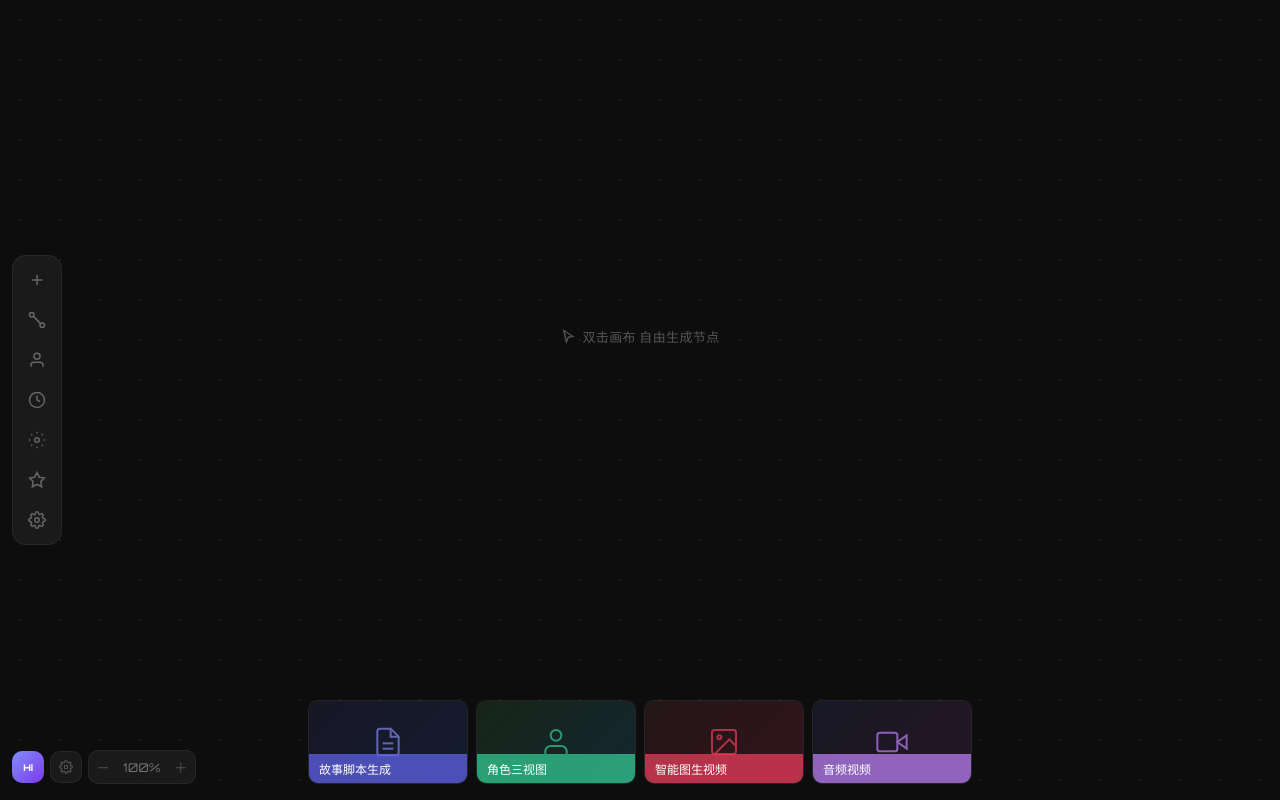
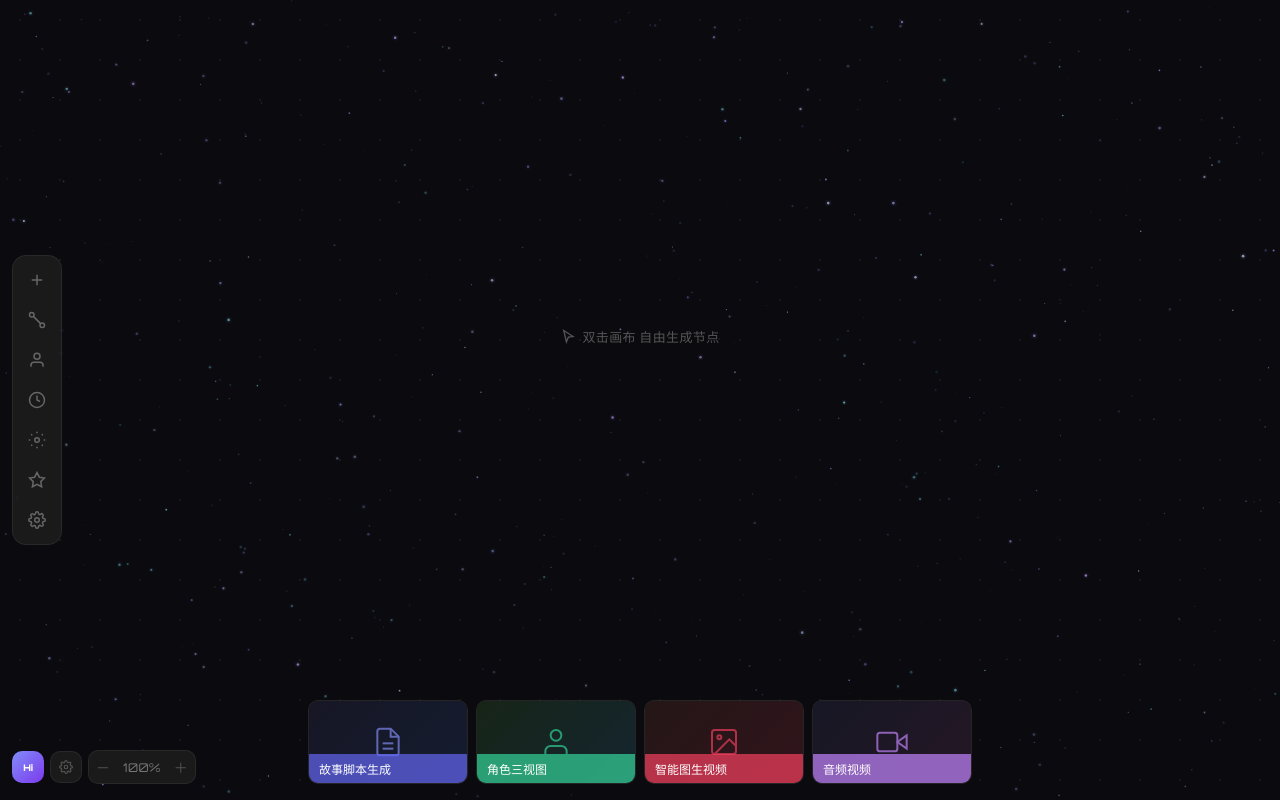
Before and after one commit to ceweceac/hello-scifi, a website: page canvas.html in a window 1280 px wide. Drawn offline with Linux system fonts and the light colour scheme.

Commit message:
feat: 画布添加宇宙星空粒子效果

```diff
--- a/canvas.css
+++ b/canvas.css
@@ -13,8 +13,9 @@ body{font-family:'Noto Sans SC',sans-serif;background:#0d0d0d;color:#e2e8f0;heig
 .cv-tool-btn[data-action="add"].active svg{transform:rotate(45deg);transition:transform .2s}
 
 /* ======== CANVAS ======== */
-.cv-canvas{position:fixed;inset:0;overflow:hidden;cursor:default}
-.cv-grid{position:absolute;inset:0;background-image:radial-gradient(circle,rgba(255,255,255,.08) 1px,transparent 1px);background-size:24px 24px;pointer-events:none;z-index:0}
+.cv-canvas{position:fixed;inset:0;overflow:hidden;cursor:default;background:#0a0a0f}
+.cv-stars{position:absolute;inset:0;width:100%;height:100%;pointer-events:none;z-index:0}
+.cv-grid{position:absolute;inset:0;background-image:radial-gradient(circle,rgba(255,255,255,.06) 1px,transparent 1px);background-size:24px 24px;pointer-events:none;z-index:1}
 .cv-connections{position:absolute;inset:0;width:100%;height:100%;pointer-events:none;z-index:1;overflow:visible}
 .cv-workspace{position:absolute;inset:0;z-index:2;pointer-events:none}
 .cv-hint{position:absolute;top:42%;left:50%;transform:translate(-50%,-50%);display:flex;align-items:center;gap:6px;color:#555;font-size:13px;pointer-events:none;z-index:3;letter-spacing:.03em}
--- a/canvas.html
+++ b/canvas.html
@@ -20,6 +20,7 @@
 
   <!-- 画布主区域 -->
   <main class="cv-canvas" id="canvasArea">
+    <canvas class="cv-stars" id="starsCanvas"></canvas>
     <div class="cv-grid" id="grid"></div>
     <svg class="cv-connections" id="connSvg"></svg>
     <div class="cv-workspace" id="workspace"></div>
--- a/canvas.js
+++ b/canvas.js
@@ -608,6 +608,59 @@
     }
   });
 
+  /* ===================== 宇宙星空粒子 ===================== */
+  (function initStars() {
+    const c = document.getElementById('starsCanvas');
+    if (!c) return;
+    const ctx = c.getContext('2d');
+    let w, h, stars = [];
+
+    function resize() {
+      w = c.width = window.innerWidth;
+      h = c.height = window.innerHeight;
+      if (stars.length === 0) genStars();
+    }
+
+    function genStars() {
+      stars = [];
+      const count = Math.floor(w * h / 2000);
+      for (let i = 0; i < count; i++) {
+        stars.push({
+          x: Math.random() * w,
+          y: Math.random() * h,
+          r: Math.random() * 1.2 + 0.2,
+          a: Math.random() * 0.6 + 0.15,
+          speed: Math.random() * 0.012 + 0.003,
+          phase: Math.random() * Math.PI * 2,
+          color: ['200,210,255', '160,170,255', '130,220,240', '200,160,255'][Math.floor(Math.random() * 4)]
+        });
+      }
+    }
+
+    function draw(t) {
+      ctx.clearRect(0, 0, w, h);
+      for (const s of stars) {
+        const flicker = Math.sin(t * s.speed + s.phase) * 0.3 + 0.7;
+        const alpha = s.a * flicker;
+        ctx.beginPath();
+        ctx.arc(s.x, s.y, s.r, 0, Math.PI * 2);
+        ctx.fillStyle = 'rgba(' + s.color + ',' + alpha + ')';
+        ctx.fill();
+        if (s.r > 1) {
+          ctx.beginPath();
+          ctx.arc(s.x, s.y, s.r * 2.5, 0, Math.PI * 2);
+          ctx.fillStyle = 'rgba(' + s.color + ',' + alpha * 0.08 + ')';
+          ctx.fill();
+        }
+      }
+      requestAnimationFrame(draw);
+    }
+
+    resize();
+    window.addEventListener('resize', () => { resize(); genStars(); });
+    requestAnimationFrame(draw);
+  })();
+
   /* ===================== 初始化 ===================== */
   applyTransform();
   if (canvasHint) canvasHint.style.display = 'flex';
```
